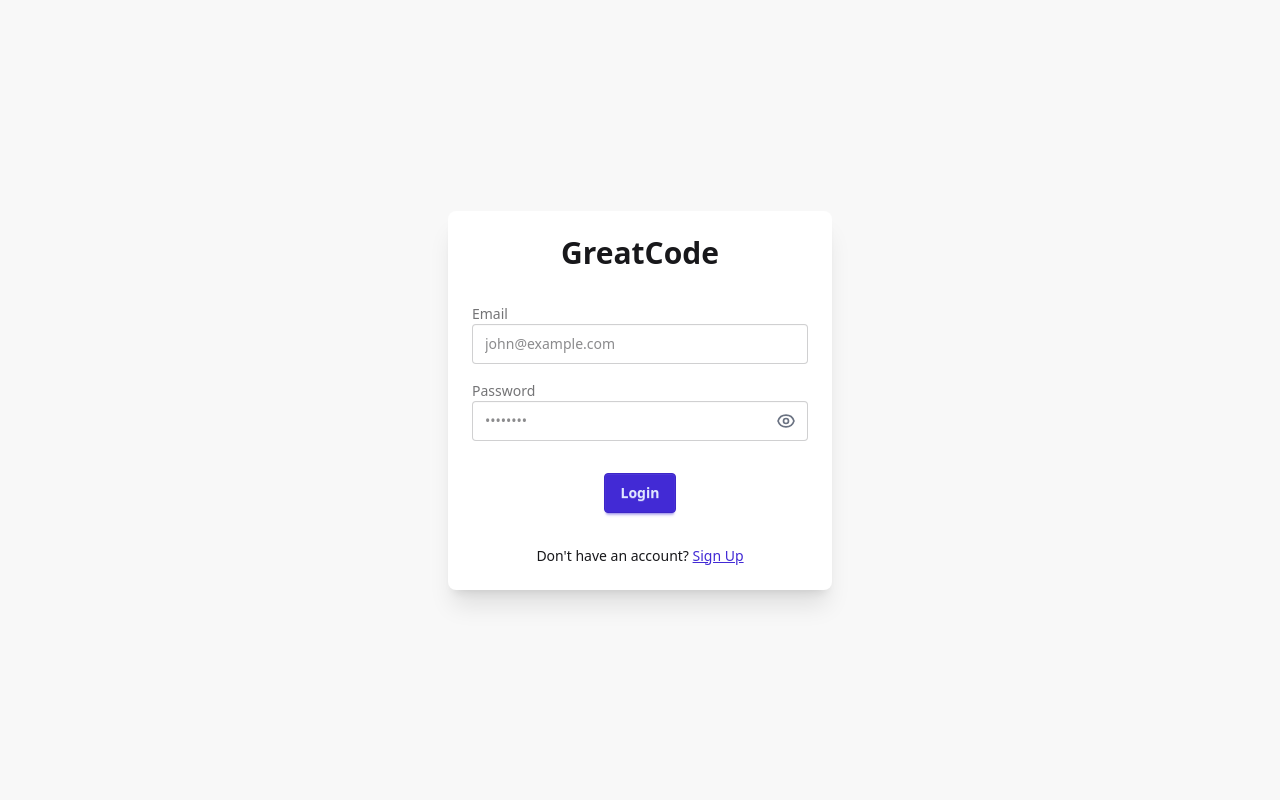
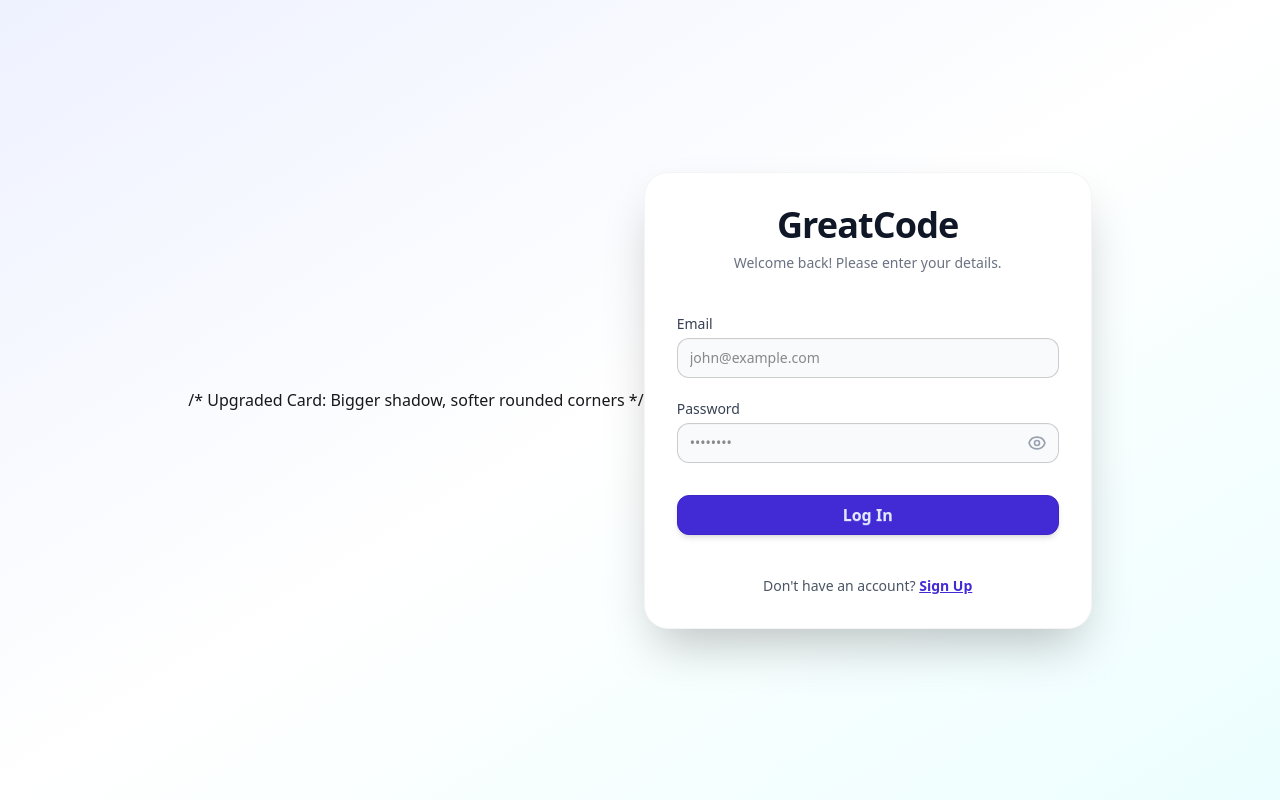
Before and after one commit to atharvthegreatgupta/GreatCode, a React (Vite) app in the folder frontend/: page /login in a window 1280 px wide. Built offline with nearby package versions, Linux system fonts and the light colour scheme; no server answers.

Commit message:
UI CHANGES IN LOGIN PAGE

```diff
--- a/frontend/src/pages/Login.jsx
+++ b/frontend/src/pages/Login.jsx
@@ -5,7 +5,6 @@ import { useDispatch, useSelector } from 'react-redux';
 import { useNavigate, NavLink } from 'react-router';
 import { loginUser } from "../authSlice";
 import { useEffect, useState } from 'react';
-
 
 const loginSchema = z.object({
   emailId: z.string().email("Invalid Email"),
@@ -21,7 +20,7 @@ function Login() {
     register,
     handleSubmit,
     formState: { errors },
-  } = useForm({ resolver: zodResolver(loginSchema) }); // Using renamed schema
+  } = useForm({ resolver: zodResolver(loginSchema) });
 
   useEffect(() => {
     if (isAuthenticated) {
@@ -34,42 +33,55 @@ function Login() {
   };
 
   return (
-    <div className="min-h-screen flex items-center justify-center p-4 bg-base-200"> {/* Added bg for contrast */}
-      <div className="card w-96 bg-base-100 shadow-xl">
-        <div className="card-body">
-          <h2 className="card-title justify-center text-3xl mb-6">GreatCode</h2> {/* Added mb-6 */}
+    /* Upgraded Background: Soft, modern gradient to make the card pop */
+    <div className="min-h-screen flex items-center justify-center p-4 bg-gradient-to-br from-indigo-50 via-white to-cyan-50">
 
+      /* Upgraded Card: Bigger shadow, softer rounded corners */
+      <div className="card w-full max-w-md bg-white shadow-2xl rounded-3xl border border-gray-100">
+        <div className="card-body p-8">
 
-          <form onSubmit={handleSubmit(onSubmit)}>
-            <div className="form-control"> {/* Removed mt-4 from first form-control for tighter spacing to title or global error */}
-              <label className="label"> {/* Removed mb-1, default spacing should be fine */}
-                <span className="label-text">Email</span>
+          {/* Upgraded Header: Stronger typography and a friendly subtitle */}
+          <div className="text-center mb-8">
+            <h2 className="text-4xl font-extrabold text-gray-900 tracking-tight mb-2">GreatCode</h2>
+            <p className="text-sm text-gray-500">Welcome back! Please enter your details.</p>
+          </div>
+
+          <form onSubmit={handleSubmit(onSubmit)} className="space-y-5">
+            {/* Email Field */}
+            <div className="form-control">
+              <label className="label pb-1">
+                <span className="label-text font-medium text-gray-700">Email</span>
               </label>
               <input
                 type="email"
                 placeholder="john@example.com"
-                className={`input input-bordered w-full ${errors.emailId ? 'input-error' : ''}`}
+                /* Upgraded Inputs: Softer corners, smooth transition, and a focus ring */
+                className={`input input-bordered w-full rounded-xl bg-gray-50 focus:bg-white transition-colors duration-200 ${errors.emailId ? 'input-error focus:ring-error' : 'focus:ring-2 focus:ring-primary/20 focus:border-primary'}`}
                 {...register('emailId')}
               />
               {errors.emailId && (
-                <span className="text-error text-sm mt-1">{errors.emailId.message}</span>
+                <span className="text-error text-sm mt-1.5 font-medium flex items-center gap-1">
+                  <svg xmlns="http://www.w3.org/2000/svg" className="h-4 w-4" fill="none" viewBox="0 0 24 24" stroke="currentColor"><path strokeLinecap="round" strokeLinejoin="round" strokeWidth="2" d="M12 8v4m0 4h.01M21 12a9 9 0 11-18 0 9 9 0 0118 0z" /></svg>
+                  {errors.emailId.message}
+                </span>
               )}
             </div>
 
-            <div className="form-control mt-4">
-              <label className="label">
-                <span className="label-text">Password</span>
+            {/* Password Field */}
+            <div className="form-control">
+              <label className="label pb-1">
+                <span className="label-text font-medium text-gray-700">Password</span>
               </label>
               <div className="relative">
                 <input
                   type={showPassword ? "text" : "password"}
                   placeholder="••••••••"
-                  className={`input input-bordered w-full pr-10 ${errors.password ? 'input-error' : ''}`}
+                  className={`input input-bordered w-full pr-10 rounded-xl bg-gray-50 focus:bg-white transition-colors duration-200 ${errors.password ? 'input-error focus:ring-error' : 'focus:ring-2 focus:ring-primary/20 focus:border-primary'}`}
                   {...register('password')}
                 />
                 <button
                   type="button"
-                  className="absolute top-1/2 right-3 transform -translate-y-1/2 text-gray-500 hover:text-gray-700"
+                  className="absolute top-1/2 right-3 transform -translate-y-1/2 text-gray-400 hover:text-gray-600 transition-colors"
                   onClick={() => setShowPassword(!showPassword)}
                   aria-label={showPassword ? "Hide password" : "Show password"}
                 >
@@ -86,14 +98,18 @@ function Login() {
                 </button>
               </div>
               {errors.password && (
-                <span className="text-error text-sm mt-1">{errors.password.message}</span>
+                <span className="text-error text-sm mt-1.5 font-medium flex items-center gap-1">
+                   <svg xmlns="http://www.w3.org/2000/svg" className="h-4 w-4" fill="none" viewBox="0 0 24 24" stroke="currentColor"><path strokeLinecap="round" strokeLinejoin="round" strokeWidth="2" d="M12 8v4m0 4h.01M21 12a9 9 0 11-18 0 9 9 0 0118 0z" /></svg>
+                  {errors.password.message}
+                </span>
               )}
             </div>
 
-            <div className="form-control mt-8 flex justify-center">
+            {/* Upgraded Button: Thicker, softly rounded, with a nice hover shadow */}
+            <div className="form-control mt-8">
               <button
                 type="submit"
-                className={`btn btn-primary ${loading ? 'loading btn-disabled' : ''}`} // Added btn-disabled for better UX with loading
+                className={`btn btn-primary w-full rounded-xl text-base font-semibold shadow-md hover:shadow-lg transition-all duration-200 ${loading ? 'loading btn-disabled' : ''}`}
                 disabled={loading}
               >
                 {loading ? (
@@ -101,18 +117,21 @@ function Login() {
                     <span className="loading loading-spinner"></span>
                     Logging in...
                   </>
-                ) : 'Login'}
+                ) : 'Log In'}
               </button>
             </div>
           </form>
-          <div className="text-center mt-6">
-            <span className="text-sm">
-              Don't have an account?{' '} {/* Adjusted text slightly */}
-              <NavLink to="/signup" className="link link-primary">
+
+          {/* Upgraded Footer: Cleaner spacing and font weights */}
+          <div className="text-center mt-8">
+            <span className="text-sm text-gray-600">
+              Don't have an account?{' '}
+              <NavLink to="/signup" className="link link-primary font-semibold hover:text-primary-focus transition-colors">
                 Sign Up
               </NavLink>
             </span>
           </div>
+
         </div>
       </div>
     </div>
```
Also changed, not shown: frontend/src/utils/axiosClient.js (+0 -13 lines).
